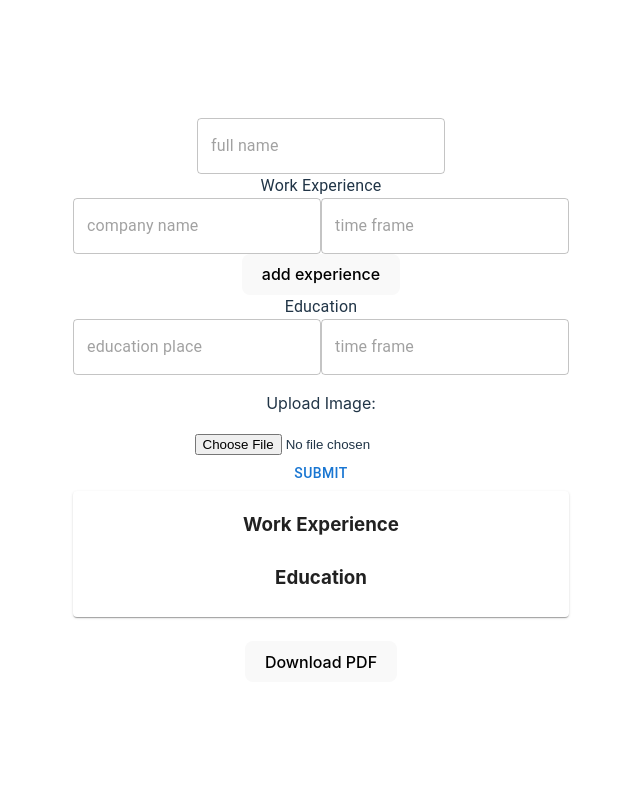
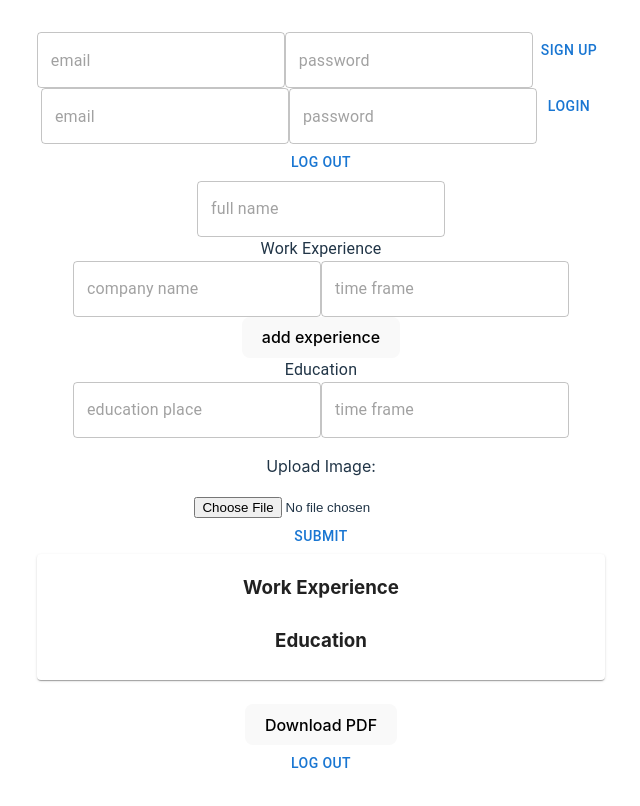
Before and after one commit to ElianaGrajower/resume_react, a React (Vite) app: page /firebase in a window 1280 px wide. Shown: the top 806 px of the page, without its empty margins (319-959 px from the left). Built offline with nearby package versions, Linux system fonts and the light colour scheme; no server answers; the database is empty.

Commit message:
login register

```diff
--- a/package.json
+++ b/package.json
@@ -13,9 +13,11 @@
     "@emotion/react": "^11.11.1",
     "@emotion/styled": "^11.11.0",
     "@mui/material": "^5.15.0",
+    "firebase": "^10.7.1",
     "html2pdf.js": "^0.10.1",
     "react": "^18.2.0",
-    "react-dom": "^18.2.0"
+    "react-dom": "^18.2.0",
+    "react-router-dom": "^6.21.0"
   },
   "devDependencies": {
     "@types/react": "^18.2.43",
--- a/src/App.jsx
+++ b/src/App.jsx
@@ -3,15 +3,24 @@ import reactLogo from './assets/react.svg'
 import viteLogo from '/vite.svg'
 import './App.css'
 import Home from './pages'
+import { Link, BrowserRouter, Route, Routes } from 'react-router-dom'
+
 // import { Provider } from './context/input'
 
 function App() {
   const [count, setCount] = useState(0)
 
   return (
-    // <Provider>
-      <Home/>
-    // </Provider>
+    <>
+      {/* <BrowserRouter>
+        <Link to="/firebase"> firebase </Link>
+        <Route path='/firebase' element={<About />} />
+      </BrowserRouter> */}
+      <Home />
+    </>
+    // // <Provider>
+    //   <Home/>
+    // // </Provider>
   )
 }
 
--- a/src/components/image/index.jsx
+++ b/src/components/image/index.jsx
@@ -1,7 +1,7 @@
 import React, { useEffect, useState } from 'react'
 
 export default function UploadImage({handleChange}) {
-    const [image, setImage] = useState();
+    const [image, setImage] = useState('');
 
     function handleChangeImage(e) {
         console.log(e.target.files);
--- /dev/null
+++ b/src/components/login_logout/login.jsx
@@ -0,0 +1,39 @@
+import React from 'react'
+import {
+    getAuth, signInWithEmailAndPassword
+} from 'firebase/auth'
+import { Button, TextField } from '@mui/material';
+
+export default function Login({auth}) {
+    const loginForm = (e) => {
+        e.preventDefault();
+        const email = e.target.email.value;
+        const password = e.target.password.value;
+        signInWithEmailAndPassword(auth, email, password)
+            .then((cred) => {
+                console.log('user logged in:', cred.user);
+            })
+            .catch((err) => {
+                console.log(err.message);
+            })
+    }
+  return (
+    <div>
+        <form onSubmit={loginForm}>
+                <TextField
+                    name='email'
+                    type='email'
+                    placeholder='email'
+                    variant='outlined'
+                />
+                <TextField
+                    name='password'
+                    type='password'
+                    placeholder='password'
+                    variant='outlined'
+                />
+                <Button type='submit'>Login</Button>
+            </form>
+    </div>
+  )
+}
--- /dev/null
+++ b/src/components/login_logout/logout.jsx
@@ -0,0 +1,23 @@
+import React from 'react'
+import {
+    getAuth, signOut
+} from 'firebase/auth'
+import { Button } from '@mui/material'
+
+export default function Logout({auth}) {
+    const logout = () =>{
+        signOut(auth)
+        .then(()=>{
+            console.log('The user signed out');
+        })
+        .catch((err)=>{
+            console.log(err.message);
+        })
+    }
+
+  return (
+    <div>
+        <Button onClick={logout}>Log Out</Button>
+    </div>
+  )
+}
--- /dev/null
+++ b/src/components/login_logout/register.jsx
@@ -0,0 +1,40 @@
+import { Button, TextField } from '@mui/material'
+import React from 'react'
+import {
+    getAuth, createUserWithEmailAndPassword
+} from 'firebase/auth'
+
+export default function Register({auth}) {
+    const signUpForm = (e) => {
+        e.preventDefault();
+        const email = e.target.email.value;
+        const password = e.target.password.value;
+        createUserWithEmailAndPassword(auth, email, password)
+            .then((cred) => {
+                console.log('user created:', cred.user);
+            })
+            .catch((err) => {
+                console.log(err.message);
+            })
+    }
+
+    return (
+        <div>
+            <form onSubmit={signUpForm}>
+                <TextField
+                    name='email'
+                    type='email'
+                    placeholder='email'
+                    variant='outlined'
+                />
+                <TextField
+                    name='password'
+                    type='password'
+                    placeholder='password'
+                    variant='outlined'
+                />
+                <Button type='submit'>Sign Up</Button>
+            </form>
+        </div>
+    )
+}
--- a/src/components/resumeBuilder/index.jsx
+++ b/src/components/resumeBuilder/index.jsx
@@ -6,8 +6,73 @@ import Education from '../education';
 import FullName from '../full_name';
 import DownloadPDF from '../pdf';
 import UploadImage from '../image';
+import Logout from '../login_logout/logout';
 
-export default function ResumeBuilder() {
+//? !!!!!!!!!!!!!!!!!!!!!!!!!!!
+
+
+// import { initializeApp } from 'firebase/app'
+// import {
+//     getFirestore, collection, getDocs, addDoc, onSnapshot
+// } from 'firebase/firestore'
+// import {
+//     getAuth
+// } from 'firebase/auth'
+
+// const firebaseConfig = {
+//     apiKey: "AIzaSyCCF3mFhBT_s62ScwDFK8oMITY3stWO3aI",
+//     authDomain: "project5-resume.firebaseapp.com",
+//     projectId: "project5-resume",
+//     storageBucket: "project5-resume.appspot.com",
+//     messagingSenderId: "28982484416",
+//     appId: "1:28982484416:web:4fcc4b200e67a7c3cb3c25"
+// };
+
+// initializeApp(firebaseConfig)
+
+// const db = getFirestore()
+// const auth = getAuth()
+
+// const colRef = collection(db, 'users')
+
+// getDocs(colRef)
+//     .then((snapshot) => {
+//         let users = []
+//         snapshot.docs.forEach((doc) => {
+//             users.push({ ...doc.data(), id: doc.id })
+//         })
+//         console.log(users);
+//     })
+//     .catch(err => {
+//         console.log(err.message);
+//     });
+
+// const colRefRes = collection(db, 'resumes')
+
+// onSnapshot(colRefRes, (snapshot) => {
+//     let resumes = []
+//     snapshot.docs.forEach((doc) => {
+//         resumes.push({ ...doc.data(), id: doc.id })
+//     })
+//     console.log(resumes);
+// })
+
+// const addResume = (data) => {
+//     console.log(data);
+//     addDoc(colRefRes, {
+//         fullName: data['fullName'],
+//         workExperience: data['workExperience'],
+//         education: data['education'],
+//         image: data['image']
+//     })
+// }
+
+
+
+//? !!!!!!!!!!!!!!!!!!!!!!!!!!!!
+
+
+export default function ResumeBuilder({addResume}) {
     const [inputs, setInputs] = useState({
         fullName: "",
         workExperience: [],
@@ -27,6 +92,7 @@ export default function ResumeBuilder() {
     const handleSubmit = (e) => {
         e.preventDefault();
         console.log(inputs);
+        addResume(inputs);
     }
 
     return (
@@ -43,6 +109,7 @@ export default function ResumeBuilder() {
             </form>
 
             <DownloadPDF inputs={inputs} />
+            <Logout/>
         </div>
     )
 }
--- a/src/pages/index.jsx
+++ b/src/pages/index.jsx
@@ -1,10 +1,81 @@
 import React from 'react'
 import ResumeBuilder from '../components/resumeBuilder'
 
+//? !!!!!
+
+
+import { initializeApp } from 'firebase/app'
+import {
+    getFirestore, collection, getDocs, addDoc, onSnapshot
+} from 'firebase/firestore'
+import {
+    getAuth, createUserWithEmailAndPassword
+} from 'firebase/auth'
+import Register from '../components/login_logout/register'
+import Login from '../components/login_logout/login'
+import Logout from '../components/login_logout/logout'
+
+const firebaseConfig = {
+    apiKey: "AIzaSyCCF3mFhBT_s62ScwDFK8oMITY3stWO3aI",
+    authDomain: "project5-resume.firebaseapp.com",
+    projectId: "project5-resume",
+    storageBucket: "project5-resume.appspot.com",
+    messagingSenderId: "28982484416",
+    appId: "1:28982484416:web:4fcc4b200e67a7c3cb3c25"
+};
+
+initializeApp(firebaseConfig)
+
+const db = getFirestore()
+
+const colRef = collection(db, 'users')
+
+getDocs(colRef)
+    .then((snapshot) => {
+        let users = []
+        snapshot.docs.forEach((doc) => {
+            users.push({ ...doc.data(), id: doc.id })
+        })
+        console.log(users);
+    })
+    .catch(err => {
+        console.log(err.message);
+    });
+
+const colRefRes = collection(db, 'resumes')
+
+onSnapshot(colRefRes, (snapshot) => {
+    let resumes = []
+    snapshot.docs.forEach((doc) => {
+        resumes.push({ ...doc.data(), id: doc.id })
+    })
+    console.log(resumes);
+})
+
+const addResume = (data) => {
+    console.log(data);
+    addDoc(colRefRes, {
+        fullName: data['fullName'],
+        workExperience: data['workExperience'],
+        education: data['education'],
+        image: data['image']
+    })
+}
+
+const auth = getAuth()
+
+
+
+
+//? !!!!!
+
 export default function Home() {
-  return (
-    <div>
-        <ResumeBuilder/>
-    </div>
-  )
+    return (
+        <div>
+            <Register auth={auth}/>
+            <Login auth={auth}/>
+            <Logout auth={auth}/>
+            <ResumeBuilder addResume={addResume} />
+        </div>
+    )
 }
```
Also changed, not shown: src/firebase/index.jsx (+24 -0 lines), src/main.jsx (+41 -1 lines), 2 other files (tests, documents, lock files or other folders).
